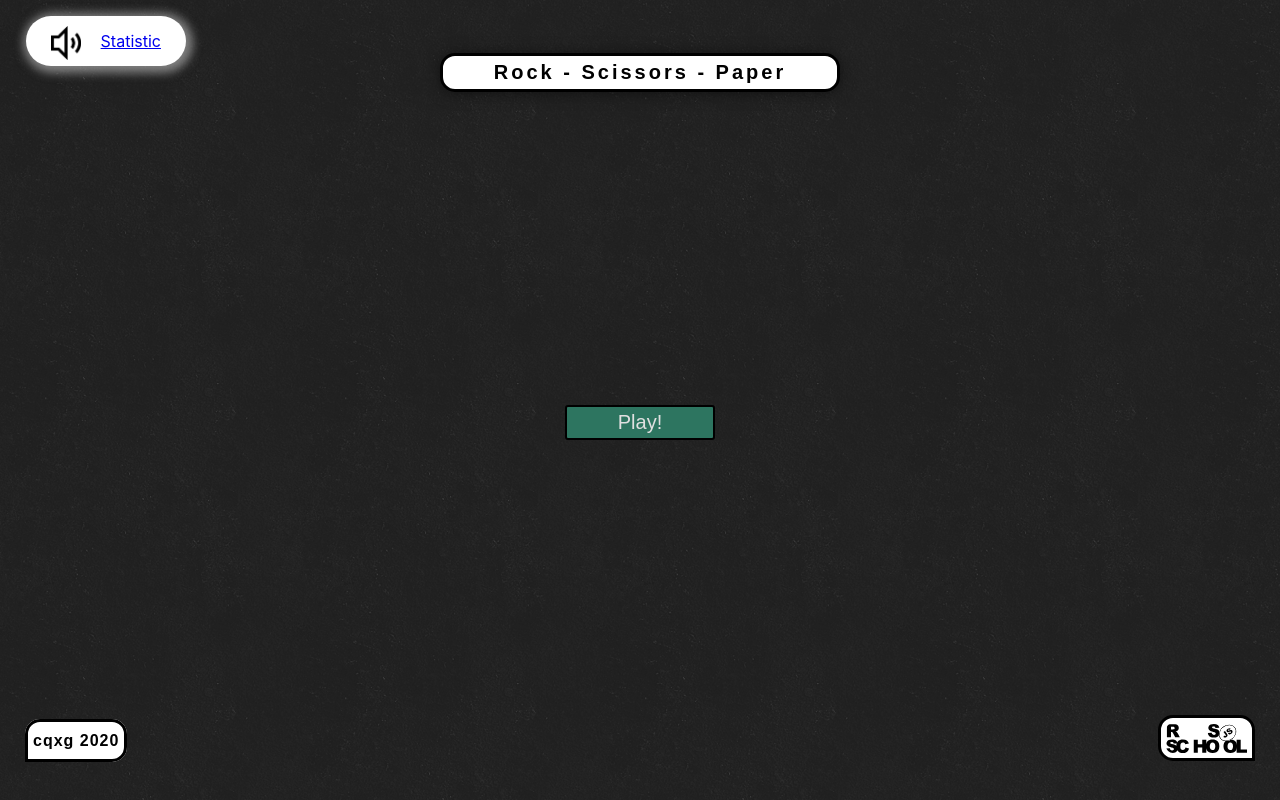
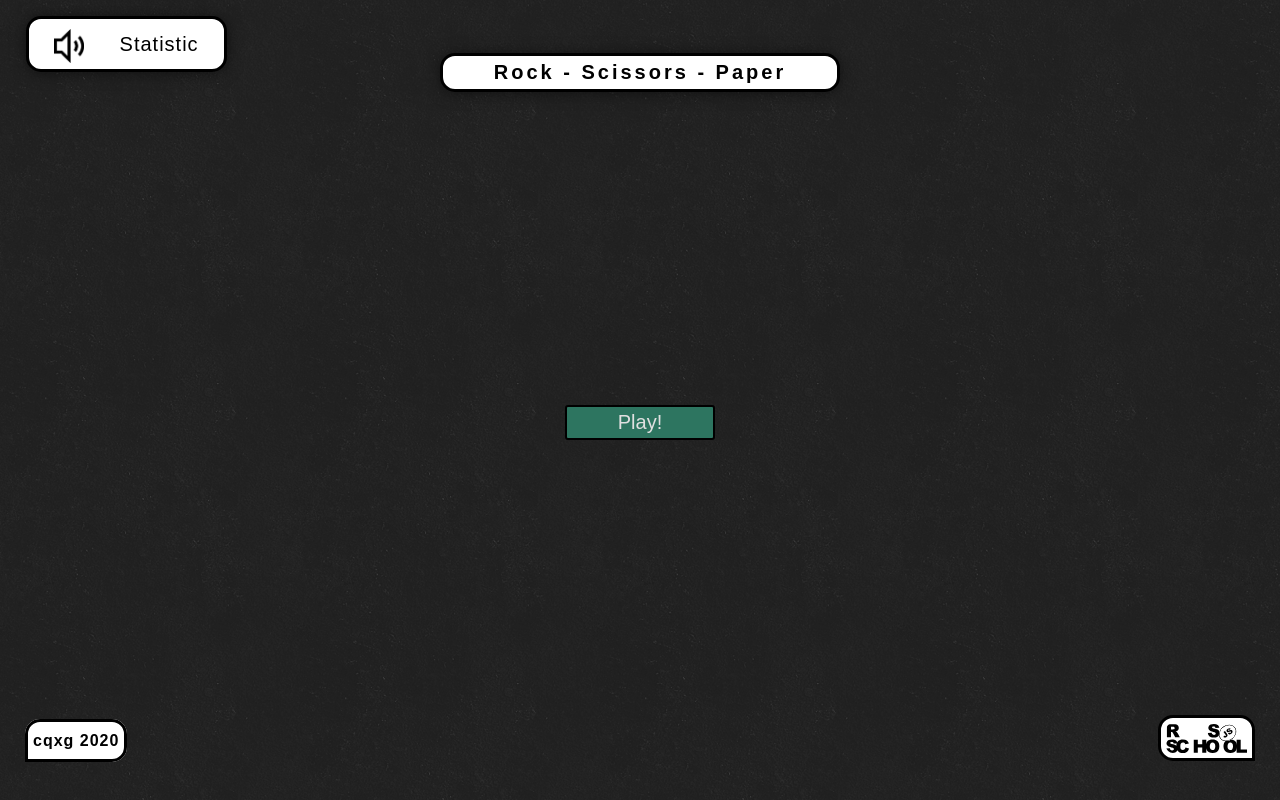
Before and after one commit to cqxg/react-game, a React (Create React App) app: page / in a window 1280 px wide. Built offline with nearby package versions, Linux system fonts and the light colour scheme; no server answers.

Commit message:
fix: settings panel

```diff
--- a/src/Pages/Game/Header/SettingsPanel/settingsPanel.scss
+++ b/src/Pages/Game/Header/SettingsPanel/settingsPanel.scss
@@ -1,15 +1,25 @@
 .settings__panel {
-    background: #fff;
-    border-radius: 50px;
+  top: 2%;
+  left: 2%;
   height: 50px;
+  width: 145px;
+  display: flex;
+  padding: 0 25px;
+  font-size: 20px;
   position: absolute;
-    display: flex;
+  border-radius: 15px;
+  font-family: fantasy;
+  letter-spacing: 1px;
   align-items: center;
+  border: 3px solid black;
+  background-color: white;
   justify-content: space-between;
-    top: 2%;
-    padding: 0 25px;
-    left: 2%;
-    box-shadow: 2px 2px 10px 5px rgba(192, 192, 192, 0.596);
+  box-shadow: 0px 1px 15px 0px rgb(0 0 0 / 50%);
+
+  a {
+    color: #000;
+    text-decoration: none;
+  }
 }
 
 .volume {
--- a/src/Pages/Statistics/Statistics.js
+++ b/src/Pages/Statistics/Statistics.js
@@ -19,7 +19,6 @@ const Statistics = () => {
           <tbody>
             {data.map((item, index) => {
               return (
-                // eslint-disable-next-line react/no-array-index-key
                 <tr key={`${JSON.stringify(item)} ${index}`}>
                   <td>{item.gamesCount}</td>
                   <td>{item.playerPoints}</td>
--- a/src/Pages/Statistics/Statistics.scss
+++ b/src/Pages/Statistics/Statistics.scss
@@ -1,30 +1,30 @@
 .statistic {
   width: 100%;
+  display: flex;
   overflow-x: auto;
   overflow-y: visible;
-  height: 100vh;
-  display: flex;
   align-items: center;
   justify-content: center;
 }
+
 table {
   overflow: auto;
   & thead {
     th {
-      border: 1px solid #fff;
       padding: 15px;
       color: #fff;
+      border: 1px solid #fff;
+      background-color: #2d7560;
       text-shadow: 1px 1px 1px rgb(15, 15, 15);
-      background-color: lightskyblue;
     }
   }
   & tbody {
     & tr {
       & td {
+        color: #333;
+        padding: 15px;
+        font-weight: 600;
         border: 1px solid #fff;
-        padding: 15px;
-        color: #333;
-        font-weight: 600;
         background-color: rgb(255, 255, 255);
       }
     }
```
Lines whose indentation alone changed are shown as unchanged.
